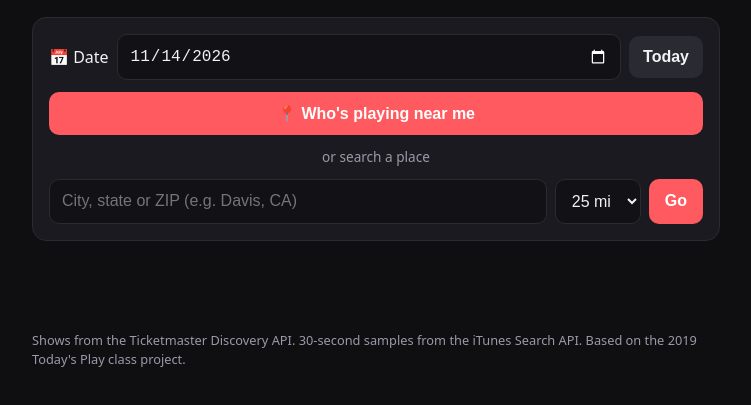
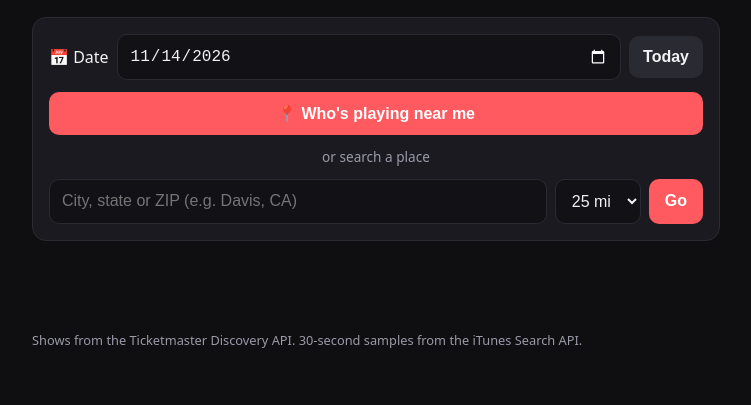
Before and after one commit to rfanfant/todays-play, a plain HTML site: page index.html in a window 1280 px wide. Shown: the part 105-510 px from the top of the page, without its empty margins (264-1015 px from the left). Drawn offline with Linux system fonts and the light colour scheme.

Commit message:
Remove class-project line from footer
Co-Authored-By: Claude Opus 5.5 <noreply@anthropic.com>
Claude-Session: https://claude.ai/code/session_015u1mE8CzzW7Nd6yjCBWKbr

```diff
--- a/index.html
+++ b/index.html
@@ -99,7 +99,6 @@
 
   <footer>
     Shows from the Ticketmaster Discovery API. 30-second samples from the iTunes Search API.
-    Based on the 2019 Today's Play class project.
   </footer>
 </div>
 
```
